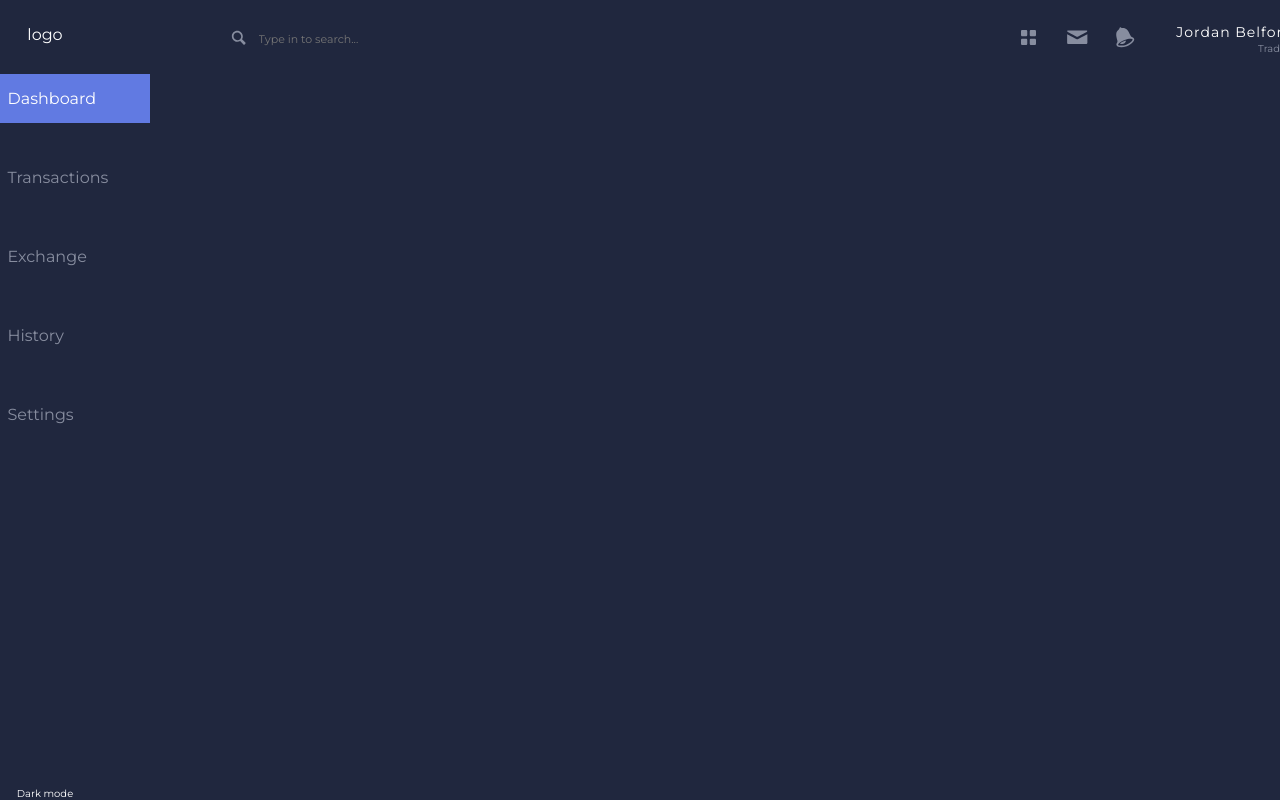
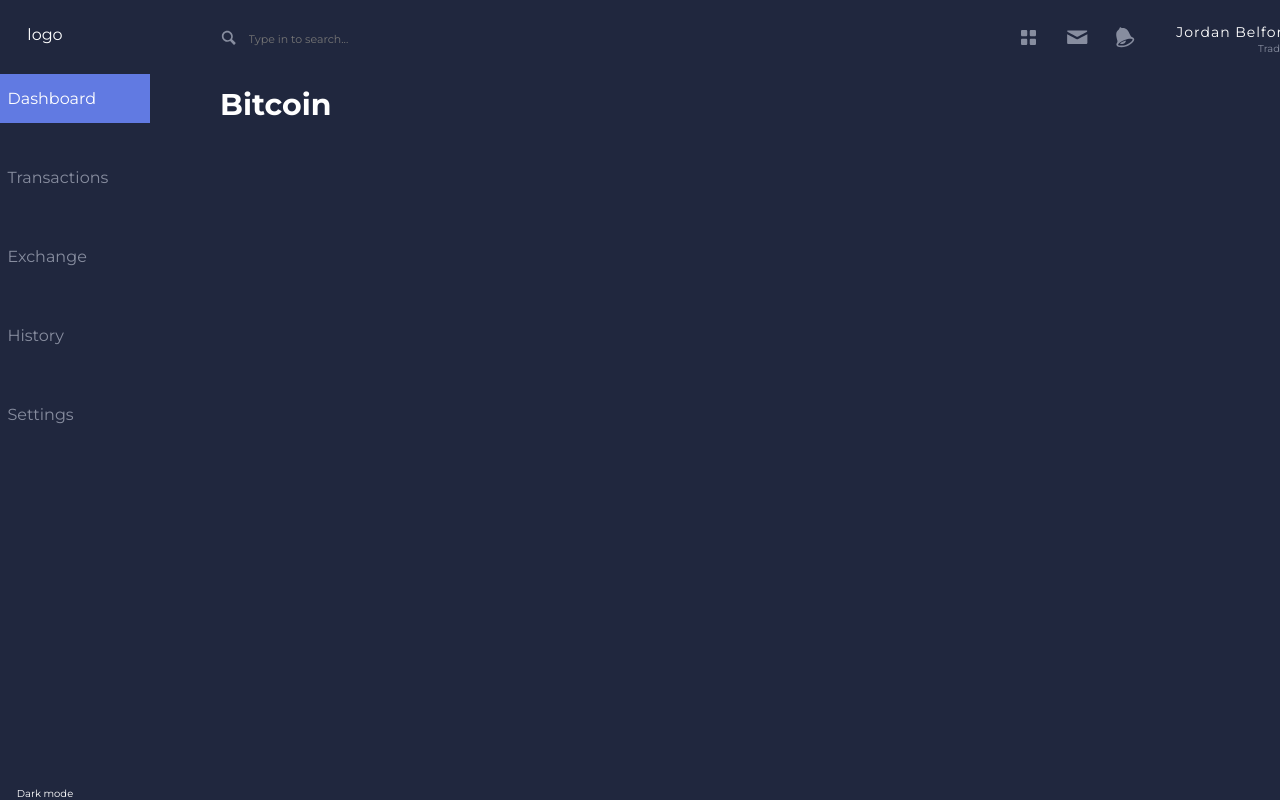
Before and after one commit to Claytonhart/cryptocurrency-dashboard, a React (Create React App) app: page / in a window 1280 px wide. Shown: the top 800 px of the page. Built offline with nearby package versions, Linux system fonts and the light colour scheme.

Commit message:
CryptoChart component

```diff
--- /dev/null
+++ b/src/components/CryptoChart.js
@@ -0,0 +1,13 @@
+import React, { Component } from "react";
+
+class CryptoChart extends Component {
+  render() {
+    return (
+      <section className="cryptochart">
+        <h1 className="cryptochart__title">Bitcoin</h1>
+      </section>
+    );
+  }
+}
+
+export default CryptoChart;
--- a/src/components/Main.js
+++ b/src/components/Main.js
@@ -1,6 +1,7 @@
 import React, { Component } from "react";
 import Sidebar from "./Sidebar";
 import Navbar from "./Navbar";
+import CryptoChart from "./CryptoChart";
 
 class Main extends Component {
   render() {
@@ -9,6 +10,11 @@ class Main extends Component {
         <Sidebar />
         <section className="main">
           <Navbar />
+          <div className="main-content">
+            <div className="main-column">
+              <CryptoChart />
+            </div>
+          </div>
         </section>
       </main>
     );
--- a/src/index.css
+++ b/src/index.css
@@ -37,8 +37,19 @@ body {
 
 .main {
   margin: 2rem;
-  margin-left: 8rem;
-  width: 100%; }
+  margin-left: 7rem;
+  width: 100%;
+  display: flex;
+  flex-direction: column; }
+
+.main-content {
+  display: flex;
+  flex: 1;
+  flex-direction: column; }
+
+.main-column {
+  flex: 1;
+  width: 80%; }
 
 .sidebar {
   flex: 0 0 15%;
@@ -165,3 +176,8 @@ body {
   .masthead-about__job-title {
     color: #878d9f;
     text-align: end; }
+
+.cryptochart {
+  height: 77%; }
+  .cryptochart__title {
+    font-size: 3rem; }
--- a/src/index.scss
+++ b/src/index.scss
@@ -9,3 +9,4 @@
 @import "./styles/components/searchbar";
 @import "./styles/components/navbar";
 @import "./styles/components/masthead";
+@import "./styles/components/cryptochart";
--- /dev/null
+++ b/src/styles/components/_cryptochart.scss
@@ -0,0 +1,8 @@
+.cryptochart {
+  // border: 1px solid $color-text-grey;
+  height: 77%;
+
+  &__title {
+    font-size: 3rem;
+  }
+}
--- a/src/styles/components/_main.scss
+++ b/src/styles/components/_main.scss
@@ -12,6 +12,19 @@
 
 .main {
   margin: 2rem;
-  margin-left: 8rem;
+  margin-left: 7rem;
   width: 100%;
+  display: flex;
+  flex-direction: column;
 }
+
+.main-content {
+  display: flex;
+  flex: 1;
+  flex-direction: column;
+}
+
+.main-column {
+  flex: 1;
+  width: 80%;
+}
```
